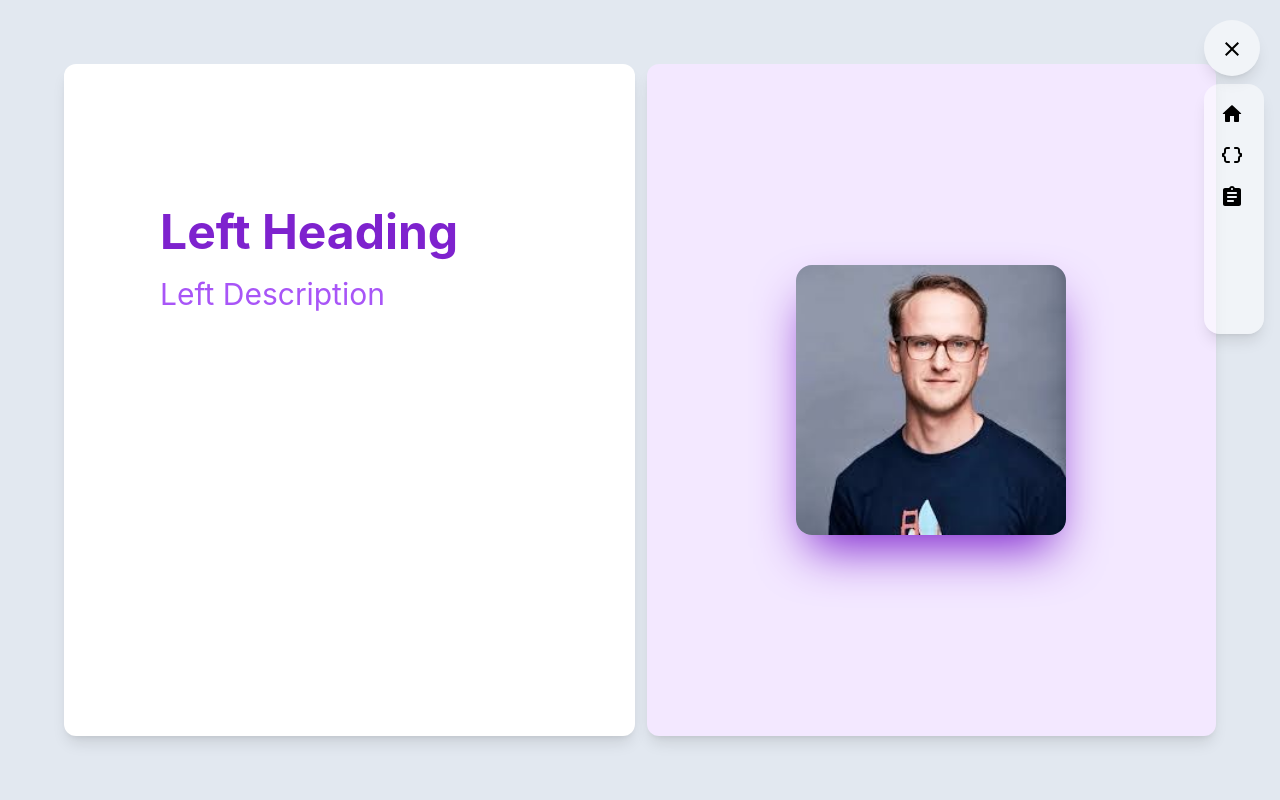
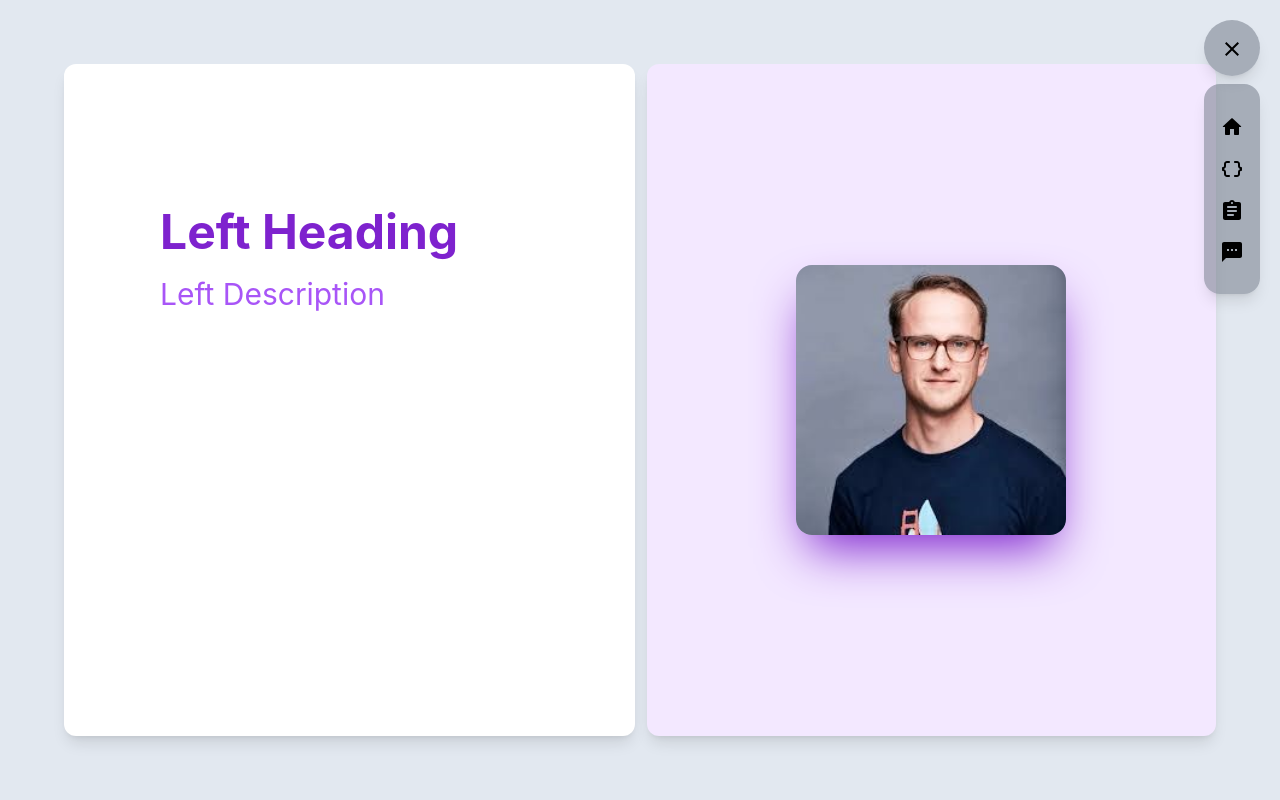
Before and after one commit to ASH0DANNY/Portfolio, a React (Create React App) app: page / in a window 1280 px wide. Both pictures are taken after a click on the button 1232 px from the left and 48 px from the top of the page. Shown: the top 800 px of the page. Built offline with nearby package versions, Linux system fonts and the light colour scheme.

Commit message:
navbar designed

```diff
--- a/src/components/Navbar.jsx
+++ b/src/components/Navbar.jsx
@@ -4,6 +4,7 @@ import CloseIcon from "@mui/icons-material/Close";
 import HomeRoundedIcon from "@mui/icons-material/HomeRounded";
 import AssignmentRoundedIcon from "@mui/icons-material/AssignmentRounded";
 import DataObjectRoundedIcon from "@mui/icons-material/DataObjectRounded";
+import TextsmsRoundedIcon from "@mui/icons-material/TextsmsRounded";
 
 const Navbar = () => {
   const [open, setOpen] = useState(false);
@@ -24,7 +25,7 @@ const Navbar = () => {
     <>
       <div
         ref={menuBlock}
-        className="fixed top-5 right-5 bg-white w-14 h-14 shadow-lg z-40 rounded-full bg-opacity-50"
+        className="fixed top-5 right-5 bg-gray-500 w-14 h-14 shadow-lg z-40 rounded-full bg-opacity-50"
       >
         {open ? (
           <button
@@ -46,15 +47,18 @@ const Navbar = () => {
 
         {/* Menu Open Block */}
         {open ? (
-          <div className="relative flex flex-col gap-4 mt-2 w-[60px] h-[250px] bg-white z-40 bg-opacity-50 rounded-2xl shadow-lg p-4">
-            <div>
+          <div className="relative flex flex-col justify-center items-center bg-gray-500 gap-4 mt-2 w-[56px] h-[210px] z-40 bg-opacity-50 rounded-2xl shadow-lg p-4">
+            <div className="mx-auto">
               <HomeRoundedIcon />
             </div>
-            <div>
+            <div className="mx-auto">
               <DataObjectRoundedIcon />
             </div>
-            <div>
+            <div className="mx-auto">
               <AssignmentRoundedIcon />
+            </div>
+            <div className="mx-auto">
+              <TextsmsRoundedIcon />
             </div>
           </div>
         ) : null}
```
